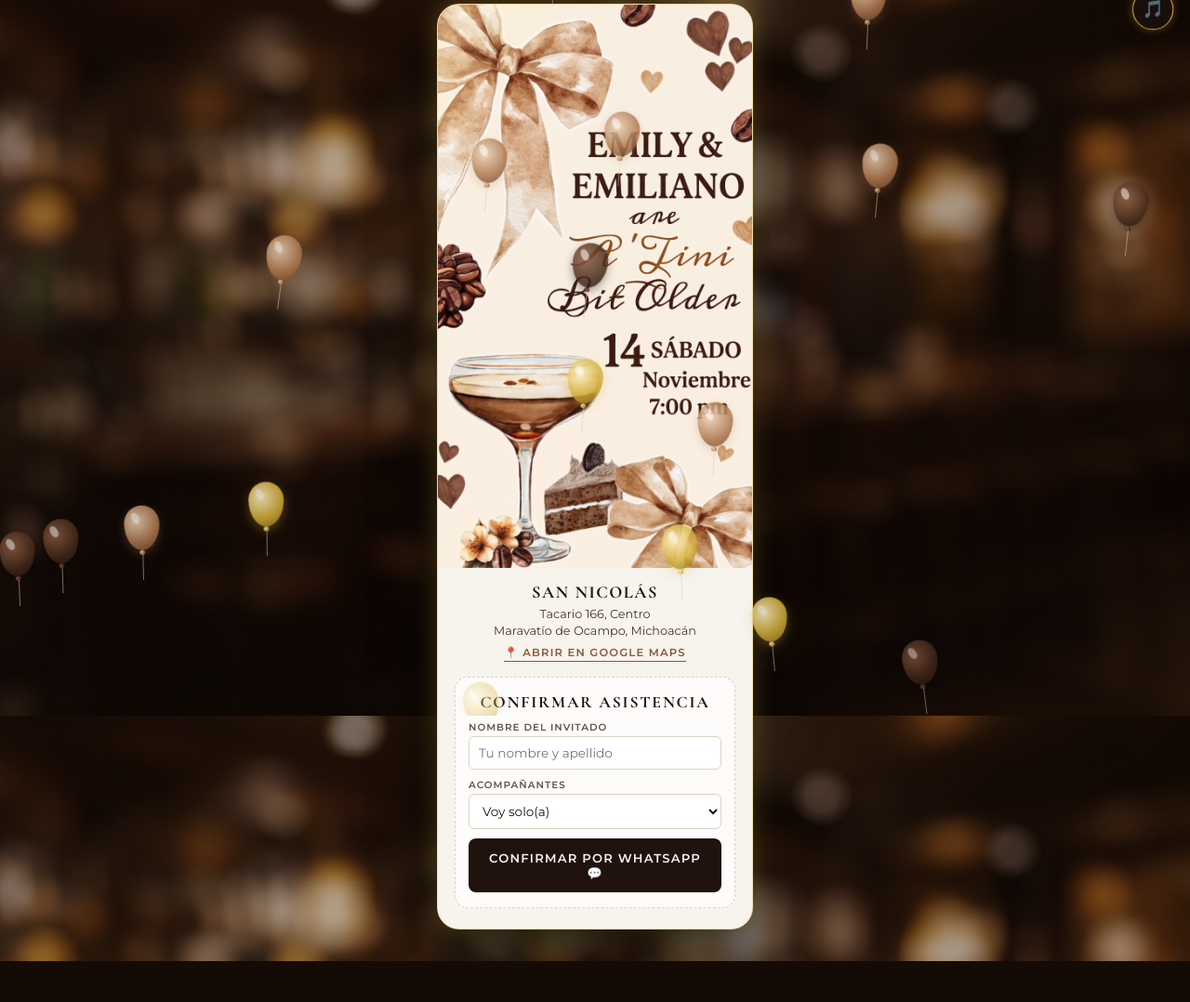
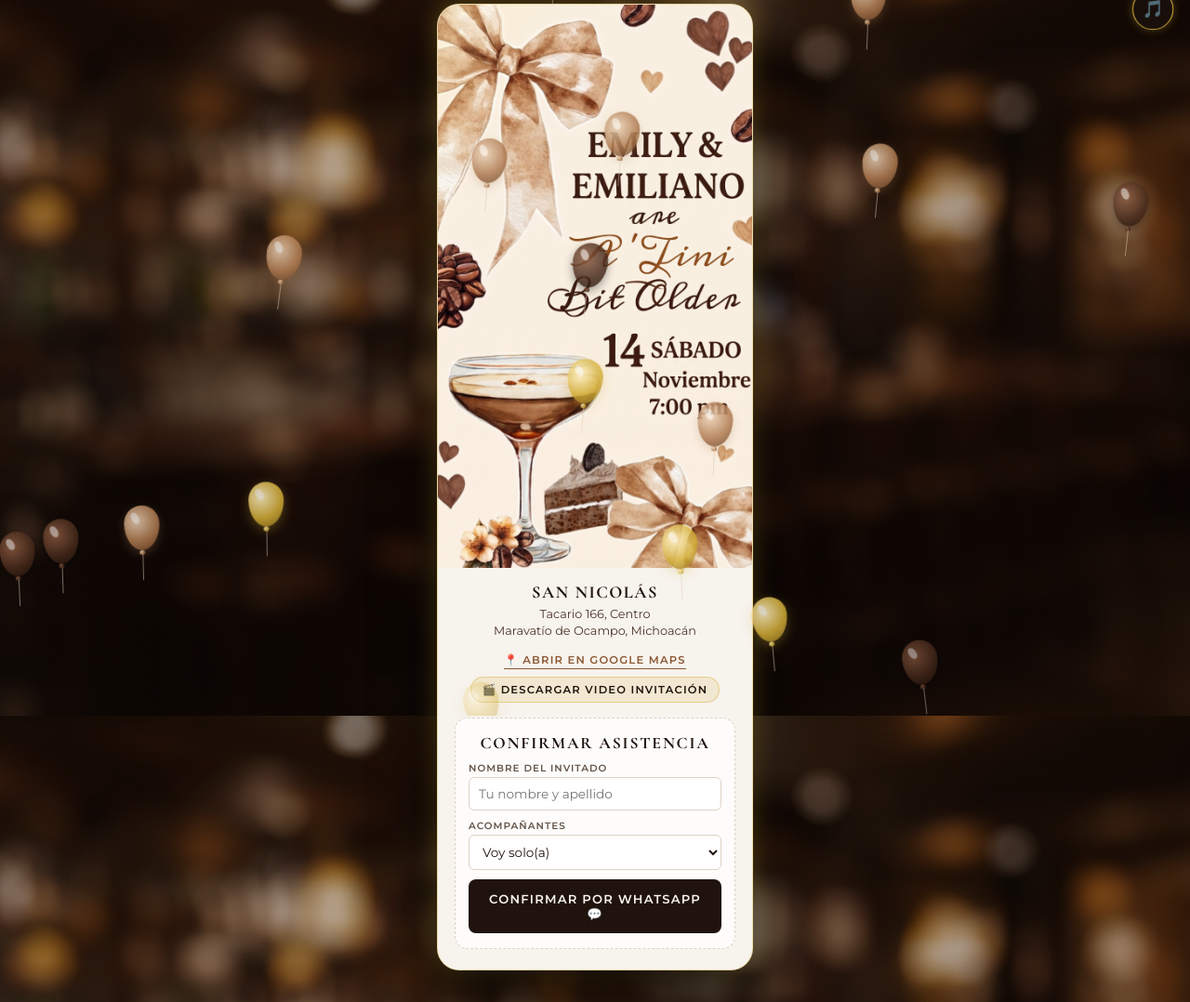
Before and after one commit to ArturoGtzRosas/servicio-gutierrez, a Flask app: page /invitacion in a window 1280 px wide. Shown: the part 30-1108 px from the top of the page at 93% size. Before the commit the page ends 1064 px from the top, so only its background shows below. Run offline with Flask 3, Linux system fonts and the light colour scheme; some libraries are stand-ins or nearby versions.

Commit message:
feat: boton y ruta para descarga directa de video invitacion

```diff
--- a/templates/invitacion_martini.html
+++ b/templates/invitacion_martini.html
@@ -250,6 +250,28 @@
             padding-bottom: 1px;
         }
 
+        .download-video-btn {
+            display: inline-flex;
+            align-items: center;
+            gap: 6px;
+            font-size: 0.72rem;
+            text-transform: uppercase;
+            letter-spacing: 1.2px;
+            color: var(--espresso-dark);
+            text-decoration: none;
+            font-weight: 600;
+            background: rgba(212, 175, 55, 0.15);
+            border: 1px solid rgba(212, 175, 55, 0.45);
+            border-radius: 20px;
+            padding: 5px 12px;
+            transition: all 0.2s ease;
+        }
+
+        .download-video-btn:hover {
+            background: rgba(212, 175, 55, 0.3);
+            border-color: var(--caramel);
+        }
+
         .rsvp-container {
             background: rgba(255, 255, 255, 0.75);
             border: 1px dashed var(--line-border);
@@ -349,9 +371,17 @@
                     <strong>San Nicolás</strong>
                     <p>Tacario 166, Centro</p>
                     <p>Maravatío de Ocampo, Michoacán</p>
+
+                    <div style="display: flex; flex-direction: column; align-items: center; gap: 8px; margin-top: 8px;">
                         <a class="map-btn" href="https://www.google.com/maps/search/?api=1&query=Tacario+166+San+Nicolas+Centro+Maravatio+de+Ocampo+Michoacan" target="_blank" rel="noopener">
                             📍 Abrir en Google Maps
                         </a>
+
+                        <!-- Botón de Descarga del Video -->
+                        <a class="download-video-btn" href="{{ url_for('descargar_video_invitacion') }}">
+                            🎬 Descargar Video Invitación
+                        </a>
+                    </div>
                 </div>
 
             <section class="rsvp-container">
```
Lines whose indentation alone changed are shown as unchanged.
